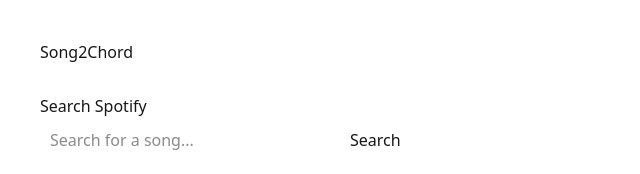
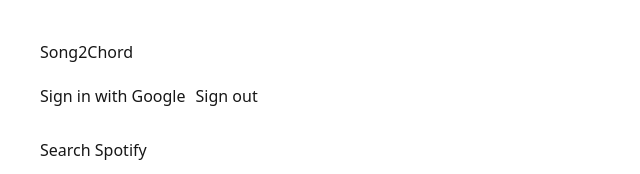
Before and after one commit to ava-sam/Song2Chord, a Next.js app in the folder frontend/: page / in a window 1280 px wide. Shown: the top 174 px of the page, without its empty margins (0-640 px from the left). Built offline with nearby package versions, Linux system fonts and the light colour scheme; no server answers.

Commit message:
Implemented Spotify search, audio upload, and Google auth

```diff
--- a/frontend/app/page.tsx
+++ b/frontend/app/page.tsx
@@ -1,13 +1,13 @@
 "use client";
 
 import { useState, useRef } from "react";
+import { createClient } from "../lib/supabase/client";
 
 type Song = {
   title: string;
   artist: string;
   albumArt: string | null;
 };
-
 
 export default function Home() {
   // stores what the user types into the Spotify search bar and results
@@ -16,6 +16,7 @@
   const [fileName, setFileName] = useState("");
   const [audioURL, setAudioURL] = useState<string | null>(null);
   const audioRef = useRef<HTMLAudioElement>(null);
+  const supabase = createClient();
 
   // call FastAPI backend
   const searchSongs = async () => {
@@ -63,6 +64,22 @@
     }, 100);
   };
 
+    // sign-in with google
+    const signInWithGoogle = async () => {
+      await supabase.auth.signInWithOAuth({
+        provider: "google",
+        options: {
+          redirectTo: "http://localhost:3000",
+        },
+      });
+    };
+
+    // sign-out of google
+    const signOut = async () => {
+      await supabase.auth.signOut();
+      window.location.reload();
+    };
+
   return (
     <main
       style={{
@@ -71,14 +88,24 @@
         fontFamily: "system-ui, sans-serif",
       }}
     >
-      {/* Page title */}
+      {/* page title */}
       <h1>Song2Chord</h1>
 
-      {/* Spotify search section */}
+      <div style={{ marginTop: "20px", marginBottom: "30px" }}>
+        <button onClick={signInWithGoogle}>
+          Sign in with Google
+        </button>
+
+        <button onClick={signOut} style={{ marginLeft: "10px" }}>
+          Sign out
+        </button>
+      </div>
+
+      {/* spotify search section */}
       <section style={{ marginTop: "30px" }}>
         <h2>Search Spotify</h2>
 
-        {/* Search input */}
+        {/* search input */}
         <input
           type="text"
           placeholder="Search for a song..."
@@ -91,15 +118,15 @@
           }}
         />
 
-        {/* Search button */}
+        {/* search button */}
         <button onClick={searchSongs}>Search</button>
 
-        {/* Cleaner Spotify sign-in message for later */}
+        {/* Spotify sign-in message for later */}
         <p style={{ marginTop: "10px", color: "#666" }}>
           Sign in with Spotify to enable audio previews.
         </p>
 
-        {/* Spotify results */}
+        {/* spotify results */}
         <div style={{ marginTop: "20px" }}>
           {results.map((song, index) => (
             <div
@@ -110,7 +137,7 @@
                 marginBottom: "15px",
               }}
             >
-              {/* Album image */}
+              {/* album image */}
               {song.albumArt && (
                 <img
                   src={song.albumArt}
@@ -124,7 +151,7 @@
                 />
               )}
 
-              {/* Song info */}
+              {/* song info */}
               <div>
                 <div>
                   <strong>{song.title}</strong>
@@ -136,7 +163,7 @@
         </div>
       </section>
 
-      {/* Upload section */}
+      {/* upload section */}
       <section style={{ marginTop: "50px" }}>
         <h2>Upload Your Own Audio</h2>
 
@@ -144,21 +171,21 @@
           Upload an .mp3 or .wav file to play it instantly.
         </p>
 
-        {/* File input */}
+        {/* file input */}
         <input
           type="file"
           accept=".mp3,.wav,audio/mpeg,audio/wav"
           onChange={handleFileUpload}
         />
 
-        {/* Show uploaded file name */}
+        {/* show uploaded file name */}
         {fileName && (
           <p style={{ marginTop: "15px" }}>
             Now playing: <strong>{fileName}</strong>
           </p>
         )}
 
-        {/* Audio player */}
+        {/* audio player */}
         {audioURL && (
           <div style={{ marginTop: "20px" }}>
             <audio ref={audioRef} src={audioURL} controls />
--- /dev/null
+++ b/frontend/lib/supabase/client.ts
@@ -0,0 +1,8 @@
+import { createBrowserClient } from "@supabase/ssr";
+
+export function createClient() {
+  return createBrowserClient(
+    process.env.NEXT_PUBLIC_SUPABASE_URL!,
+    process.env.NEXT_PUBLIC_SUPABASE_PUBLISHABLE_KEY!
+  );
+}
--- a/frontend/package.json
+++ b/frontend/package.json
@@ -9,6 +9,8 @@
     "lint": "eslint"
   },
   "dependencies": {
+    "@supabase/ssr": "^0.10.2",
+    "@supabase/supabase-js": "^2.105.3",
     "next": "16.2.4",
     "react": "19.2.4",
     "react-dom": "19.2.4"
```
Also changed, not shown: 1 other file (tests, documents, lock files or other folders).
